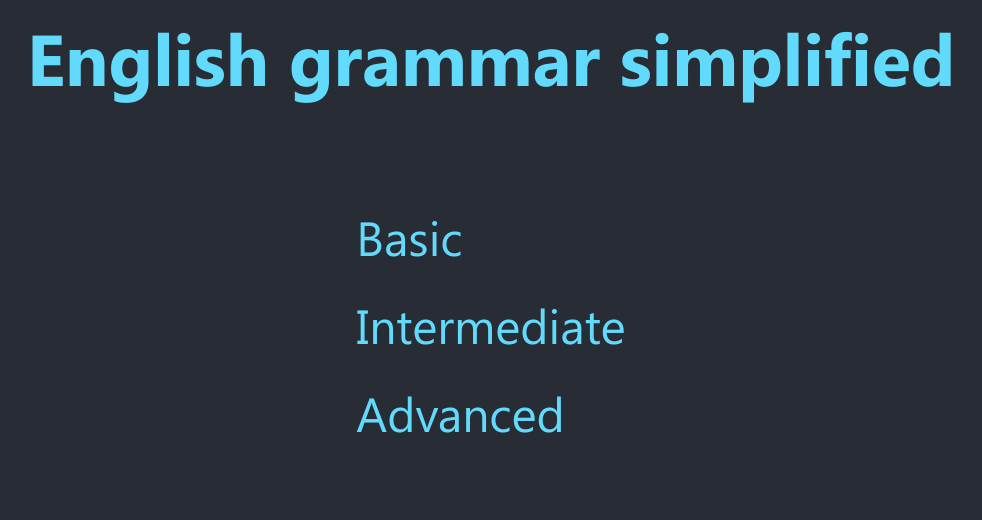
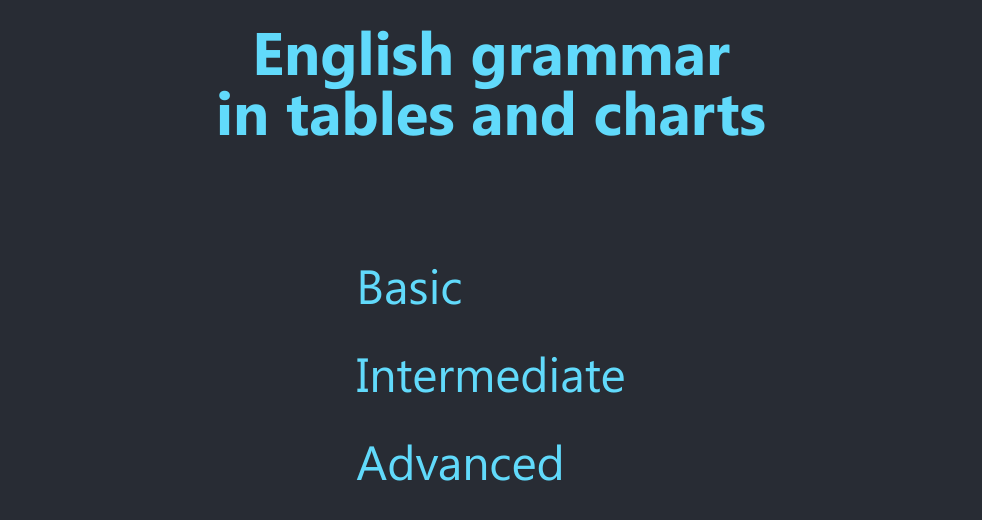
Before and after one commit to PopovDS617/eng-gram, a Next.js app: page / in a window 1280 px wide. Shown: the top 520 px of the page, without its empty margins (149-1131 px from the left). Built offline with nearby package versions, Linux system fonts and the light colour scheme.

Commit message:
Update index.tsx

```diff
--- a/src/pages/index.tsx
+++ b/src/pages/index.tsx
@@ -5,9 +5,17 @@ export default function Home() {
   return (
     <PageLayout>
     <div className="flex flex-col justify-start items-center h-full">
-      <h1 className="font-segoeBold text-3xl md:text-7xl text-customBlue h-1/6 pt-5 text-center pl-10 pr-10 ">
-        English grammar simplified
+      <div className="h-1/6 pt-5">
+          <h1 className="font-segoeBold text-3xl md:text-6xl text-customBlue  text-center pl-10 pr-10 ">
+        English grammar
       </h1>
+       <h1 className="font-segoeBold text-3xl md:text-6xl text-customBlue   text-center pl-10 pr-10 ">
+       in tables and charts
+      </h1>
+        </div>
+
+
+
       <ul className="text-customBlue font-segoeNorm text-2xl md:text-5xl mt-20">
         <Link href="/basic">
           <li className="mt-10 hover:scale-105 transition-all duration-3000 cursor-pointer">
```
